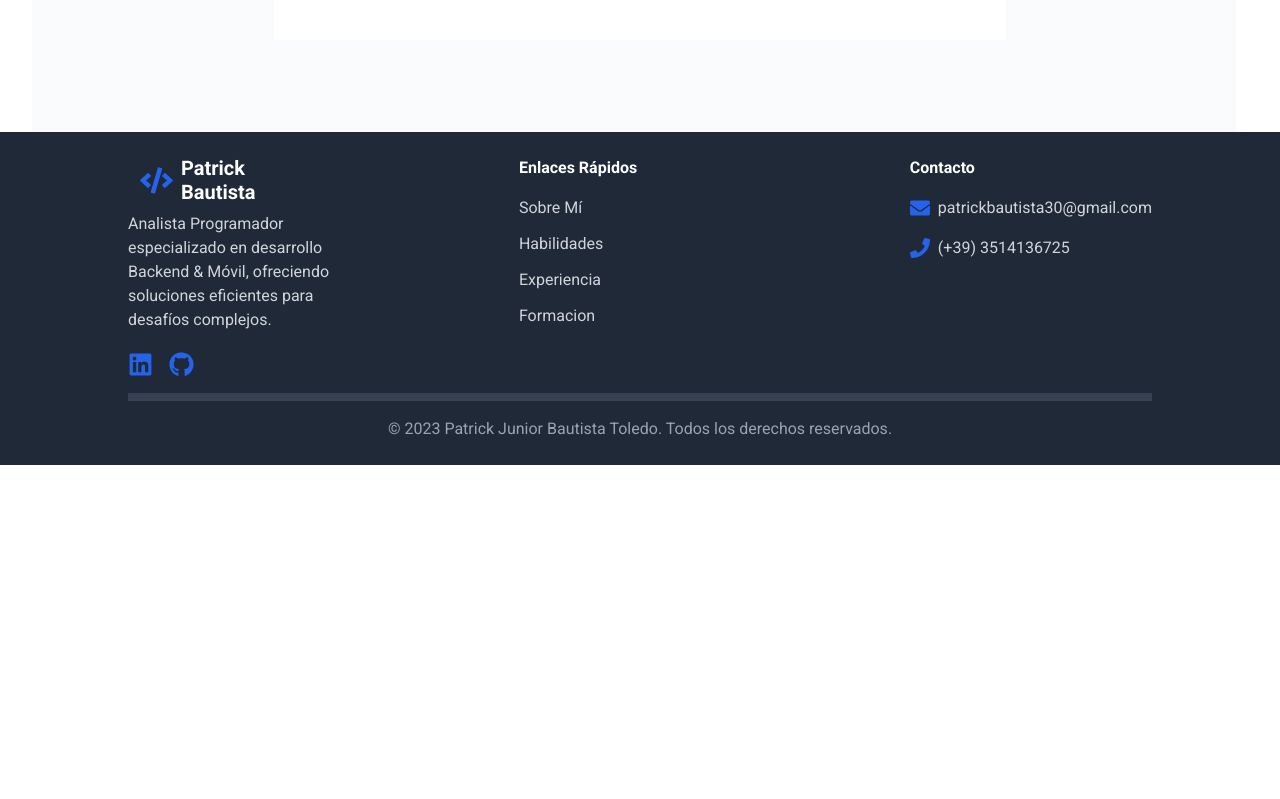
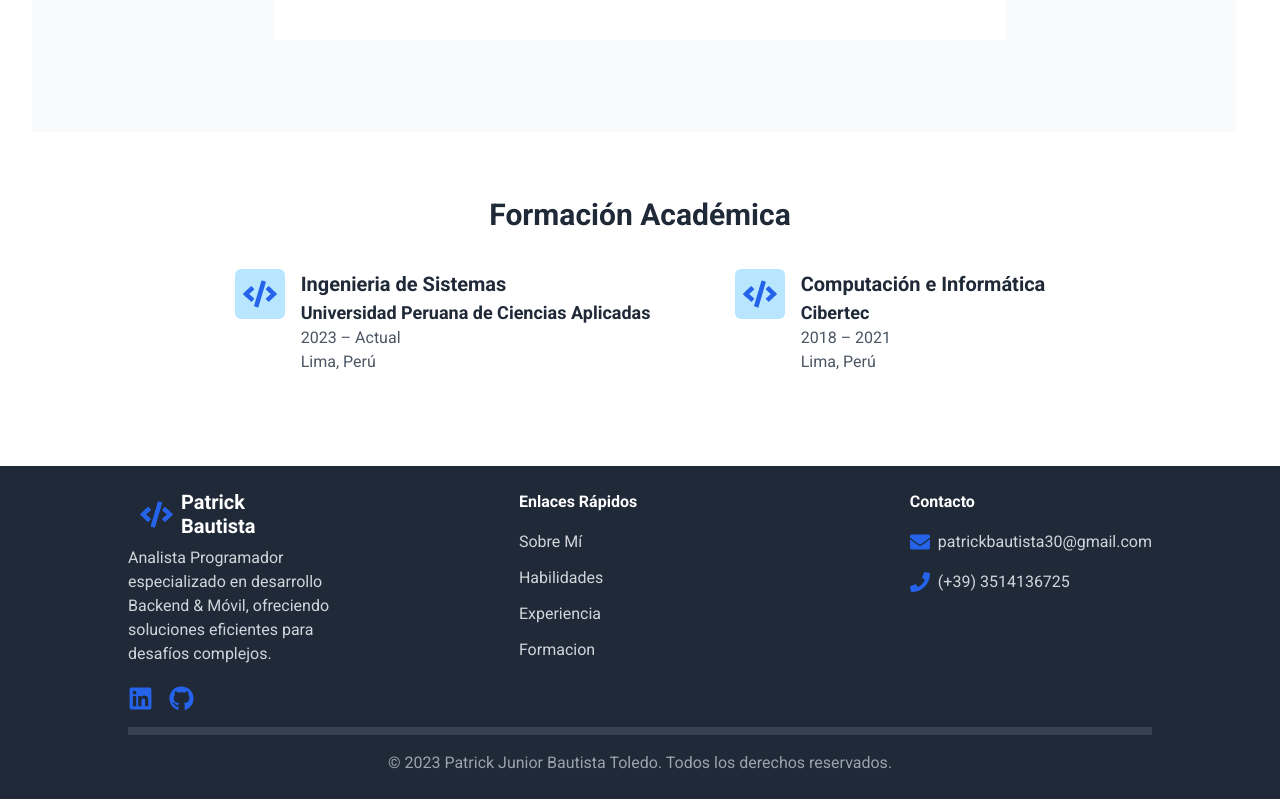
Before and after one commit to pbautistadev/patrick-portfolio, a React (Vite) app: page / in a window 1280 px wide. Shown: the part 3109-3908 px from the top of the page. Before the commit the page ends 3574 px from the top, so only its background shows below. Built offline with nearby package versions, Linux system fonts and the light colour scheme.

Commit message:
create formation component

```diff
--- /dev/null
+++ b/src/components/Formation/Formation.tsx
@@ -0,0 +1,57 @@
+import React from "react";
+
+const formationInfo = [
+  {
+    id: 1,
+    name: "Ingenieria de Sistemas",
+    company: "Universidad Peruana de Ciencias Aplicadas",
+    date: "2023 – Actual",
+    city: "Lima, Perú",
+    svg: "M554.8 101c-4.1 1.2-9.4 4.7-11.1 7.3-1.3 2.1-213.1 729.5-215.9 741.8-.9 3.9-.8 5.5.5 9.1 2 5.1 5.8 9.5 9.5 10.9 1.5.6 25.2 7.6 52.6 15.6 48.5 14.2 50.1 14.6 54.4 13.4 6.1-1.6 9.5-4.2 12.1-9.3 2.1-4.2 214.6-734.8 215.7-741.9 1-6.3-4.4-15.7-10.4-18-5.5-2.1-101.7-29.9-103.1-29.8-.9 0-2.8.4-4.3.9zM751.8 270.9c-1.4.5-4 1.7-5.7 2.7-4.3 2.5-73.2 76.8-74.8 80.6-2 4.7-1.6 11.8 1 16.1 1.3 2.2 27.8 26.2 66.7 60.5 83.1 72.9 78 68.4 78 69.2 0 .4-32.3 29.1-71.9 63.8-48.9 43-72.4 64.3-73.5 66.6-.9 1.9-1.6 5.9-1.6 8.9 0 7 0 7 30 39.2 13.4 14.3 28.4 30.4 33.4 35.8 5 5.4 11.1 11 13.5 12.5 5.9 3.4 12.3 3.5 17.9.1 5.6-3.3 231.6-215.2 233.1-218.5.6-1.5 1.4-4.5 1.7-6.8 1.2-8.8 3.9-6.1-118.6-121-62.4-58.6-114.8-107.2-116.5-108-4.1-2-9.5-2.7-12.7-1.7zM234.8 273.3c-2 1.2-41.8 38-88.4 81.7-46.7 43.7-98 91.8-114.1 106.9-27.7 25.9-29.4 27.8-31 32.7-1.9 6.3-1 10.9 3.4 16.7 1.6 1.9 50.3 48 108.3 102.4 130.1 121.9 119.3 111.9 122.9 113.7 4.5 2.4 12.8 2 17.4-.7 4.8-2.7 72.2-74.8 74.8-79.9 2.3-4.6 2.5-11.8.2-16.5-1.8-3.8-2.9-4.9-90.6-81.7-30.1-26.4-54.7-48.3-54.7-48.6 0-.3 24.6-22.2 54.7-48.6 87.7-76.8 88.8-77.9 90.6-81.7 1-1.9 1.7-5.9 1.7-9 0-4.3-.5-6.2-2.8-9.3-5.5-7.6-70.1-75.9-73.9-78.1-5.2-3.1-13.5-3.1-18.5 0z",
+  },
+  {
+    id: 2,
+    name: "Computación e Informática",
+    company: "Cibertec",
+    date: "2018 – 2021",
+    city: "Lima, Perú",
+    svg: "M554.8 101c-4.1 1.2-9.4 4.7-11.1 7.3-1.3 2.1-213.1 729.5-215.9 741.8-.9 3.9-.8 5.5.5 9.1 2 5.1 5.8 9.5 9.5 10.9 1.5.6 25.2 7.6 52.6 15.6 48.5 14.2 50.1 14.6 54.4 13.4 6.1-1.6 9.5-4.2 12.1-9.3 2.1-4.2 214.6-734.8 215.7-741.9 1-6.3-4.4-15.7-10.4-18-5.5-2.1-101.7-29.9-103.1-29.8-.9 0-2.8.4-4.3.9zM751.8 270.9c-1.4.5-4 1.7-5.7 2.7-4.3 2.5-73.2 76.8-74.8 80.6-2 4.7-1.6 11.8 1 16.1 1.3 2.2 27.8 26.2 66.7 60.5 83.1 72.9 78 68.4 78 69.2 0 .4-32.3 29.1-71.9 63.8-48.9 43-72.4 64.3-73.5 66.6-.9 1.9-1.6 5.9-1.6 8.9 0 7 0 7 30 39.2 13.4 14.3 28.4 30.4 33.4 35.8 5 5.4 11.1 11 13.5 12.5 5.9 3.4 12.3 3.5 17.9.1 5.6-3.3 231.6-215.2 233.1-218.5.6-1.5 1.4-4.5 1.7-6.8 1.2-8.8 3.9-6.1-118.6-121-62.4-58.6-114.8-107.2-116.5-108-4.1-2-9.5-2.7-12.7-1.7zM234.8 273.3c-2 1.2-41.8 38-88.4 81.7-46.7 43.7-98 91.8-114.1 106.9-27.7 25.9-29.4 27.8-31 32.7-1.9 6.3-1 10.9 3.4 16.7 1.6 1.9 50.3 48 108.3 102.4 130.1 121.9 119.3 111.9 122.9 113.7 4.5 2.4 12.8 2 17.4-.7 4.8-2.7 72.2-74.8 74.8-79.9 2.3-4.6 2.5-11.8.2-16.5-1.8-3.8-2.9-4.9-90.6-81.7-30.1-26.4-54.7-48.3-54.7-48.6 0-.3 24.6-22.2 54.7-48.6 87.7-76.8 88.8-77.9 90.6-81.7 1-1.9 1.7-5.9 1.7-9 0-4.3-.5-6.2-2.8-9.3-5.5-7.6-70.1-75.9-73.9-78.1-5.2-3.1-13.5-3.1-18.5 0z",
+  },
+];
+
+function Formation() {
+  return (
+    <div className=" flex flex-col items-center  pt-15 pb-15 mx-8">
+      <h1 className="text-[30px] text-secondary font-bold">
+        Formación Académica
+      </h1>
+      <div className="w-[calc(70%+4rem)] box-border  flex flex-row items-center justify-evenly gap-8 my-8   ">
+        {formationInfo.map((link) => (
+          <div className="flex flex-row justify-start gap-4">
+            <div>
+              <svg
+                className="w-[50px] fill-current text-primary bg-sky-200 p-2 rounded-md"
+                version="1.0"
+                viewBox="0 0 1000 1000"
+              >
+                <path d={link.svg} />
+              </svg>
+            </div>
+            <div>
+              <p className="text-[20px] font-bold text-secondary">
+                {link.name}
+              </p>
+              <p className="text-[18px] font-bold text-secondary">
+                {link.company}
+              </p>
+              <p className="text-[16px] text-description"> {link.date}</p>
+              <p className="text-[16px] text-description">{link.city}</p>
+            </div>
+          </div>
+        ))}
+      </div>
+    </div>
+  );
+}
+
+export default Formation;
--- a/src/components/Hero/Hero.tsx
+++ b/src/components/Hero/Hero.tsx
@@ -1,6 +1,7 @@
 import Abilities from "../Abilities/Abilities";
 import About from "../About/About";
 import Experience from "../Experience/Experience";
+import Formation from "../Formation/Formation";
 import Projects from "../Projects/Projects";
 
 const Hero = () => {
@@ -10,6 +11,7 @@ const Hero = () => {
       <Projects />
       <Abilities />
       <Experience />
+      <Formation />
     </div>
   );
 };
```
